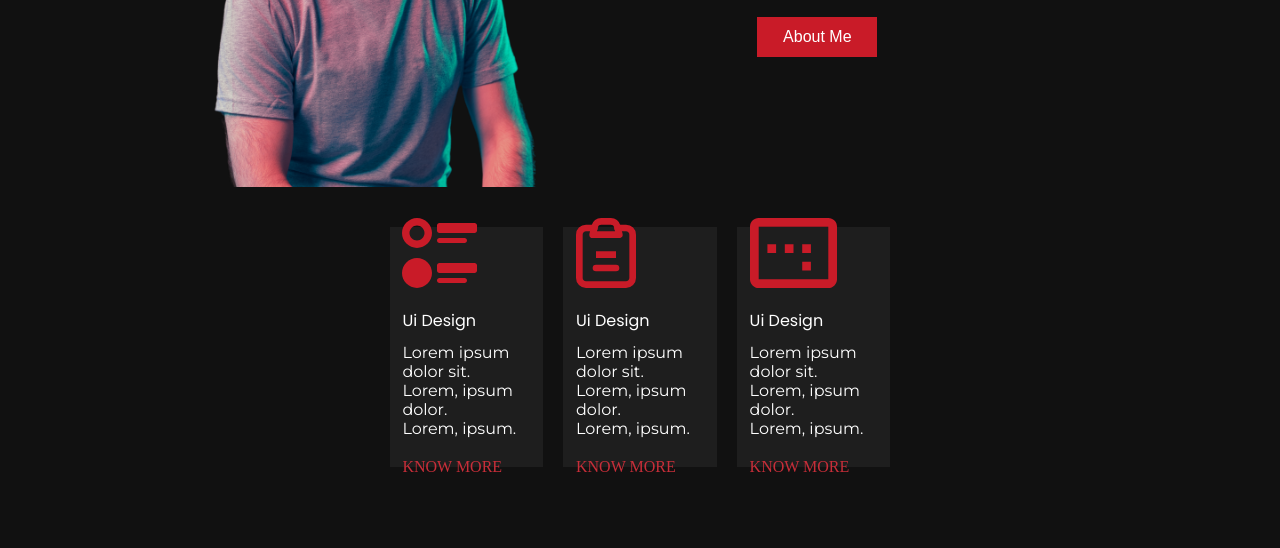
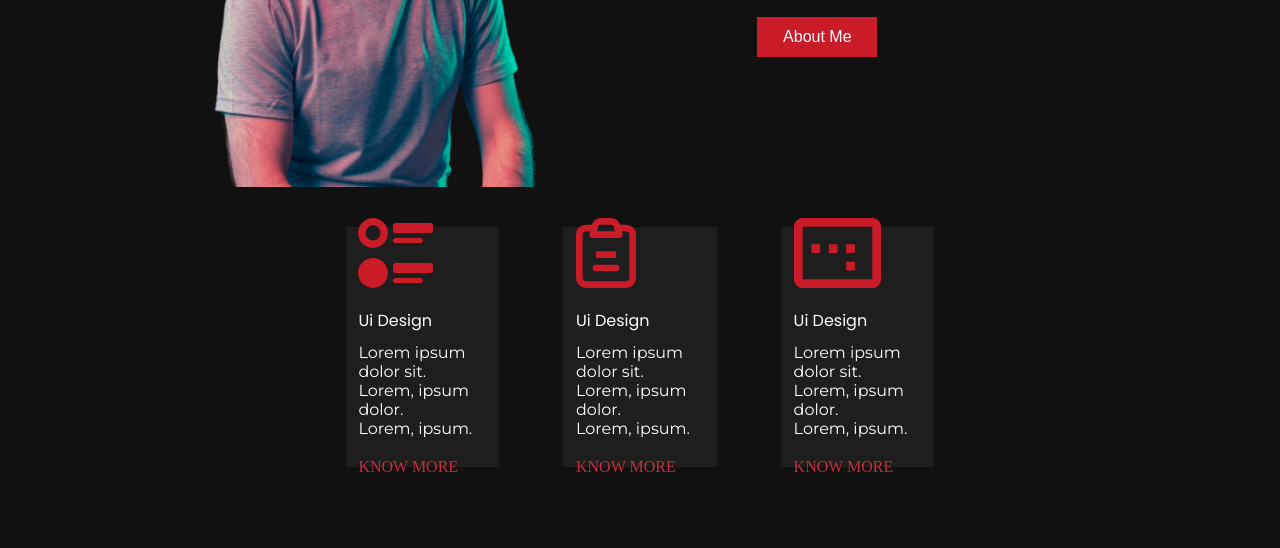
Before and after one commit to mfaizk/Visual-Designer-15, a plain HTML site: page index.html in a window 1280 px wide. Shown: the part 373-921 px from the top of the page. Drawn offline with Linux system fonts and the light colour scheme.

Commit message:
flex changes introduce

```diff
--- a/style/style.css
+++ b/style/style.css
@@ -107,6 +107,7 @@ body {
   flex-direction: row;
   justify-content: center;
   align-items: center;
+  flex-wrap: wrap;
 }
 
 .work-type-card {
@@ -118,7 +119,7 @@ body {
   align-items: center;
   /* border: solid 1px #fff; */
   flex-direction: column;
-  margin: 10px;
+  margin: 2rem;
 }
 
 .work-type-image-container {
@@ -272,6 +273,7 @@ body {
   display: flex;
   justify-content: space-evenly;
   align-items: center;
+  flex-wrap: wrap;
 }
 
 .feature-card-image {
```
